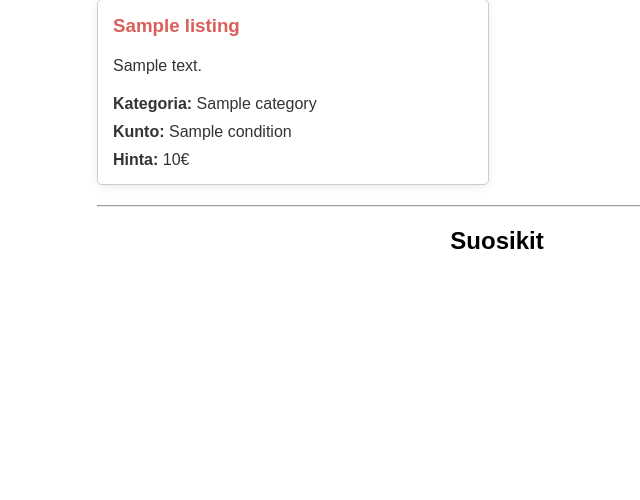
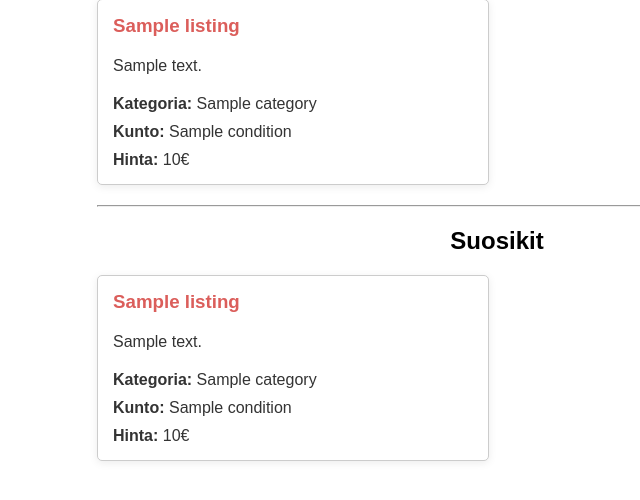
Before and after one commit to erikpeik/TechTori, a Flask app: template templates/profile.html in a window 1280 px wide. Shown: the part 193-693 px from the top of the page, without its empty margins (143-783 px from the left). Run offline with Flask 3, Linux system fonts and the light colour scheme; the template is opened without the code that fills it: most values are stand-ins (such as "Sample title", 1, 10 or a date in 2020).

Commit message:
Djsplay favorites to user profile

```diff
--- a/app.py
+++ b/app.py
@@ -230,7 +230,9 @@ def profile():
     user_id = session["user_id"]
     user_info = users.get_user_info(user_id)
     user_listings = listings.get_user_listings(user_id)
-    return render_template("profile.html", user=user_info, listings=user_listings)
+    user_favorites = users.get_favorites(user_id)
+
+    return render_template("profile.html", user=user_info, listings=user_listings, favorites=user_favorites)
 
 
 @app.route("/profile/<int:user_id>")
--- /dev/null
+++ b/templates/favorites.html
@@ -0,0 +1,60 @@
+<hr />
+<h2 class="center-text">Suosikit</h2>
+<div class="listings">
+  {% for listing in favorites %}
+  <a href="/listing/{{ listing.id }}" class="listing">
+    <div class="listing-body">
+      <div class="title-row">
+        <h3>{{ listing.title }}</h3>
+        {% if session.user_id and session.user_id != listing.user_id %}
+        <form action="/favorite/{{ listing.id }}" method="post">
+          <input
+            type="hidden"
+            name="csrf_token"
+            value="{{ session.csrf_token }}"
+          />
+          <input type="hidden" name="redirect" value="{{ request.path }}" />
+          {% if listing.is_favorited %}
+          <button
+            type="submit"
+            class="favorite-button"
+            title="Lisää suosikkeihin"
+          >
+            <img
+              src="/static/img/heart-filled.svg"
+              color="red"
+              alt="Lisää suosikkeihin"
+            />
+          </button>
+          {% else %}
+          <button
+            type="submit"
+            class="favorite-button"
+            title="Poista suosikeista"
+          >
+            <img
+              src="/static/img/heart.svg"
+              color="red"
+              alt="Poista suosikeista"
+            />
+          </button>
+          {% endif %}
+        </form>
+        {% endif %}
+      </div>
+      <p>
+        {{ listing.description[:150] }}{% if listing.description|length > 150
+        %}...{% endif %}
+      </p>
+    </div>
+    <div class="listing-body">
+      <p><strong>Kategoria:</strong> {{ listing.category }}</p>
+      <p><strong>Kunto:</strong> {{ listing.condition }}</p>
+      <p><strong>Hinta:</strong> {{ listing.price }}€</p>
+      {% if listing.is_sold %}
+      <div class="is_sold">Myyty</div>
+      {% endif %}
+    </div>
+  </a>
+  {% endfor %}
+</div>
--- a/templates/profile.html
+++ b/templates/profile.html
@@ -12,7 +12,5 @@
   <hr />
   {% include "listings.html" %}
 </div>
-{% if user.id == session.user_id %}
-<hr />
-<h2 class="center-text">Suosikit</h2>
-{% endif %}{% endblock %}
+{% if user.id == session.user_id %} {% include "favorites.html" %} {% endif %}{%
+endblock %}
```
Also changed, not shown: users.py (+20 -0 lines).
